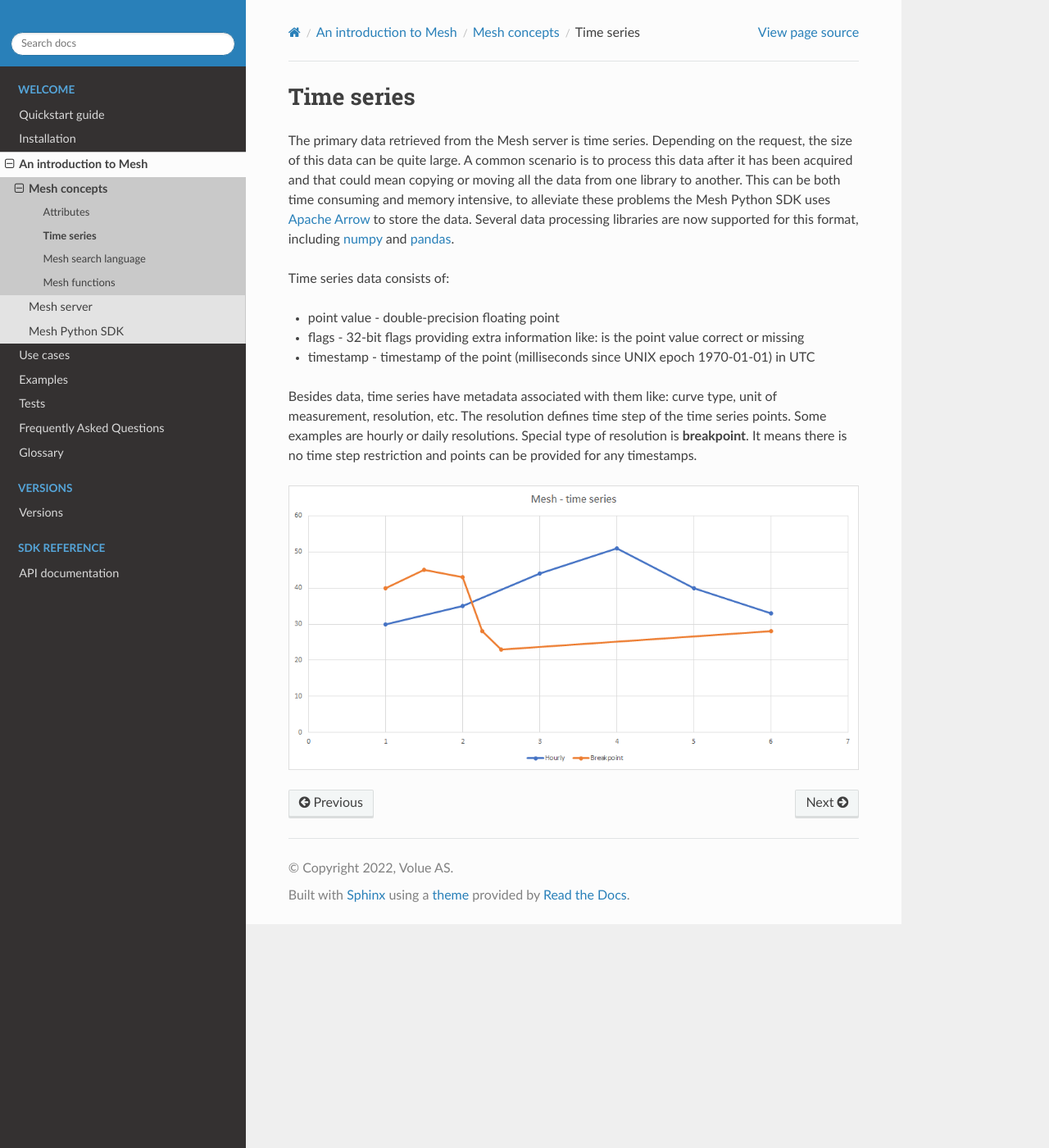
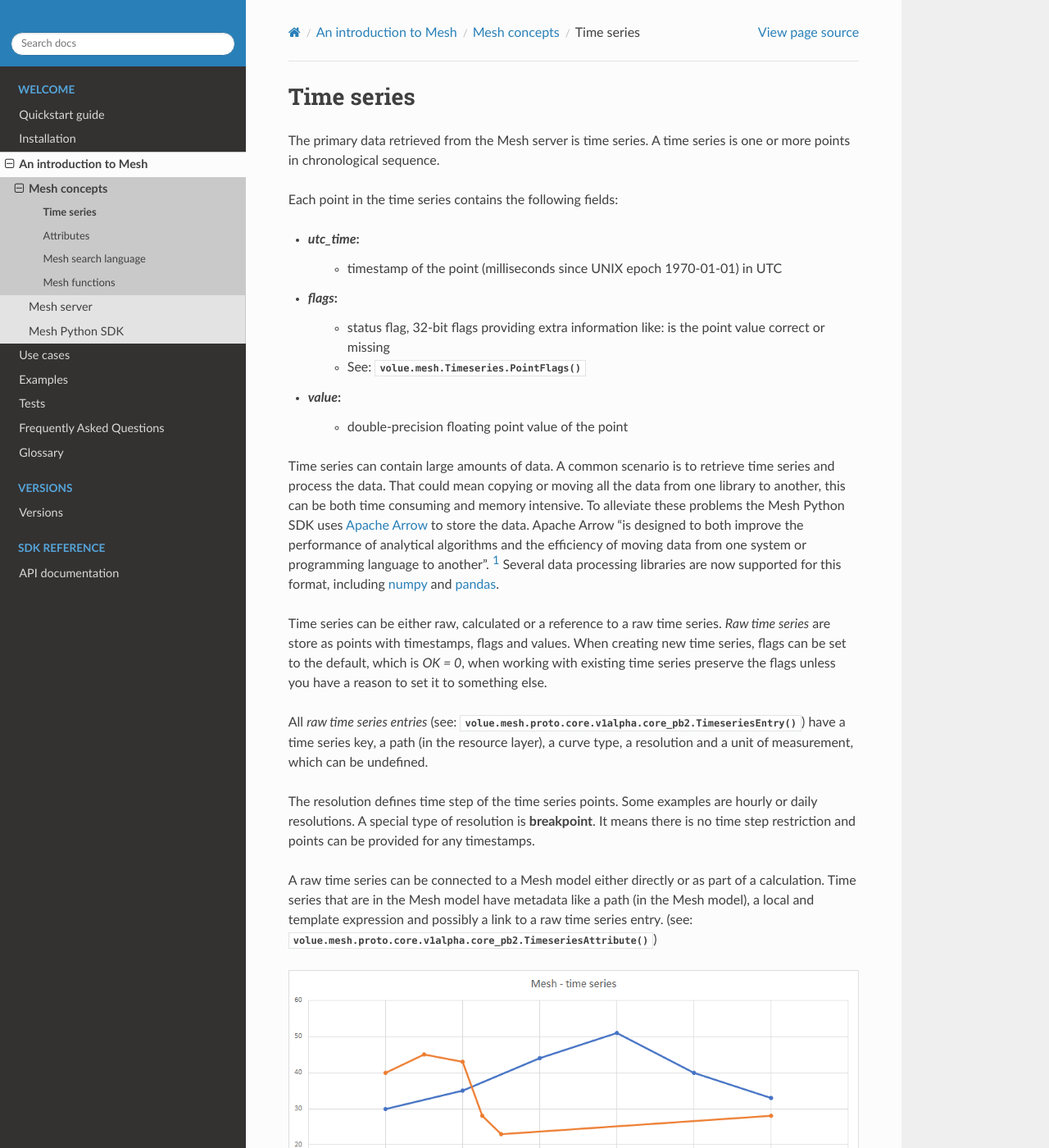
Before and after one commit to Volue-Public/energy-mesh-python, a Sphinx documentation site: the page built from docs/source/timeseries.rst, in a window 1280 px wide and 1400 px high. Shown: the whole window at 82% size. Built offline with Sphinx 7.4.7 and the Read the Docs theme 2.0.0, drawn with Linux system fonts in a browser that asks for light colours; some of the changed text lies outside the part shown.

Commit message:
Jbbakeng/adding documentation on flags 2 (#187)
Updating documentation on time series.

```diff
--- a/docs/source/api.rst
+++ b/docs/source/api.rst
@@ -2,6 +2,12 @@ API documentation
 -----------------
 
 The Mesh Python API contains several packages, namespaces and modules.
+
+volue.mesh.proto.core.v1alpha
+~~~~~~~~~~~~~~~~~~~~~~~~~~~~~~~~
+
+.. automodule:: volue.mesh.proto.core.v1alpha.core_pb2_grpc
+.. automodule:: volue.mesh.proto.core.v1alpha.core_pb2
 
 volue.mesh
 ~~~~~~~~~~~~~~~~~~~~
--- a/docs/source/conf.py
+++ b/docs/source/conf.py
@@ -55,7 +55,6 @@ autosectionlabel_maxdepth = 2
 
 # Options for: sphinx.ext.napoleon
 napoleon_google_docstring = True
-napoleon_numpy_docstring = True
 napoleon_include_init_with_doc = True
 
 # Options for: sphinx.ext.todo
@@ -67,6 +66,17 @@ autodoc_default_options = {
     'undoc-members': True,
     'special-members': False
 }
+
+def process_docstring(app, what, name, obj, options, lines):
+    if name.startswith('volue.mesh.proto.'):
+        for index, line in enumerate(lines):
+            # protofile contains '------------' which are recognized by
+            # sphinx as 'Unexpected section title.', therefore, removing it.
+            if line.startswith('--'):
+                lines[index] = ''
+
+def setup(app):
+    app.connect('autodoc-process-docstring', process_docstring)
 
 # Options for: sphinx.ext.extlinks
 extlinks = {
--- a/docs/source/mesh_concepts.rst
+++ b/docs/source/mesh_concepts.rst
@@ -25,7 +25,7 @@ Mesh provides :doc:`functions <mesh_functions>` used to perform tasks and calcul
 .. toctree::
    :hidden:
 
+   timeseries
    mesh_object_attributes
-   timeseries
    mesh_search
    mesh_functions
--- a/docs/source/timeseries.rst
+++ b/docs/source/timeseries.rst
@@ -1,21 +1,34 @@
 Time series
 ***************
 
-The primary data retrieved from the Mesh server is time series. Depending on the request, the size of this data can be quite large.
-A common scenario is to process this data after it has been acquired and that could mean copying or moving all the data from one library to another.
-This can be both time consuming and memory intensive, to alleviate these problems the Mesh Python SDK uses `Apache Arrow <https://arrow.apache.org/>`_ to store the data.
+The primary data retrieved from the Mesh server is time series. A time series is one or more points in chronological sequence.
+
+Each point in the time series contains the following fields:
+
+* `utc_time`:
+    - timestamp of the point (milliseconds since UNIX epoch 1970-01-01) in UTC
+* `flags`:
+    - status flag, 32-bit flags providing extra information like: is the point value correct or missing
+    - See: :py:meth:`volue.mesh.Timeseries.PointFlags`
+* `value`:
+    - double-precision floating point value of the point
+
+Time series can contain large amounts of data. A common scenario is to retrieve time series and process the data. That could mean copying or moving all the data from one library to another, this can be both time consuming and memory intensive. To alleviate these problems the Mesh Python SDK uses `Apache Arrow <https://arrow.apache.org/>`_ to store the data. Apache Arrow "is designed to both improve the performance of analytical algorithms and the efficiency of moving data from one system or programming language to another". [#]_
 Several data processing libraries are now supported for this format, including `numpy <https://arrow.apache.org/docs/python/numpy.html>`_ and `pandas <https://arrow.apache.org/docs/python/pandas.html>`_.
 
-Time series data consists of:
+Time series can be either raw, calculated or a reference to a raw time series. *Raw time series* are store as points with timestamps, flags and values. When creating new time series, flags can be set to the default, which is `OK = 0`, when working with existing time series preserve the flags unless you have a reason to set it to something else.
 
-* point value - double-precision floating point
-* flags - 32-bit flags providing extra information like: is the point value correct or missing
-* timestamp -  timestamp of the point (milliseconds since UNIX epoch 1970-01-01) in UTC
+All *raw time series entries* (see: :py:meth:`volue.mesh.proto.core.v1alpha.core_pb2.TimeseriesEntry`) have a time series key, a path (in the resource layer), a curve type, a resolution and a unit of measurement, which can be undefined.
 
-Besides data, time series have metadata associated with them like: curve type, unit of measurement, resolution, etc.
-The resolution defines time step of the time series points. Some examples are hourly or daily resolutions.
-Special type of resolution is **breakpoint**. It means there is no time step restriction and points can be provided for any timestamps.
+The resolution defines time step of the time series points. Some examples are hourly or daily resolutions. A special type of resolution is **breakpoint**. It means there is no time step restriction and points can be provided for any timestamps.
+
+A raw time series can be connected to a Mesh model either directly or as part of a calculation. Time series that are in the Mesh model have metadata like a path (in the Mesh model), a local and template expression and possibly a link to a raw time series entry. (see: :py:meth:`volue.mesh.proto.core.v1alpha.core_pb2.TimeseriesAttribute`)
+
 
 .. image:: images/mesh_timeseries_resolution.png
   :width: 800
   :alt: Mesh time series resolution example
+
+.. rubric:: Footnotes
+
+.. [#] `<https://arrow.apache.org/overview/>`_
```
Also changed, not shown: 7 other files.
